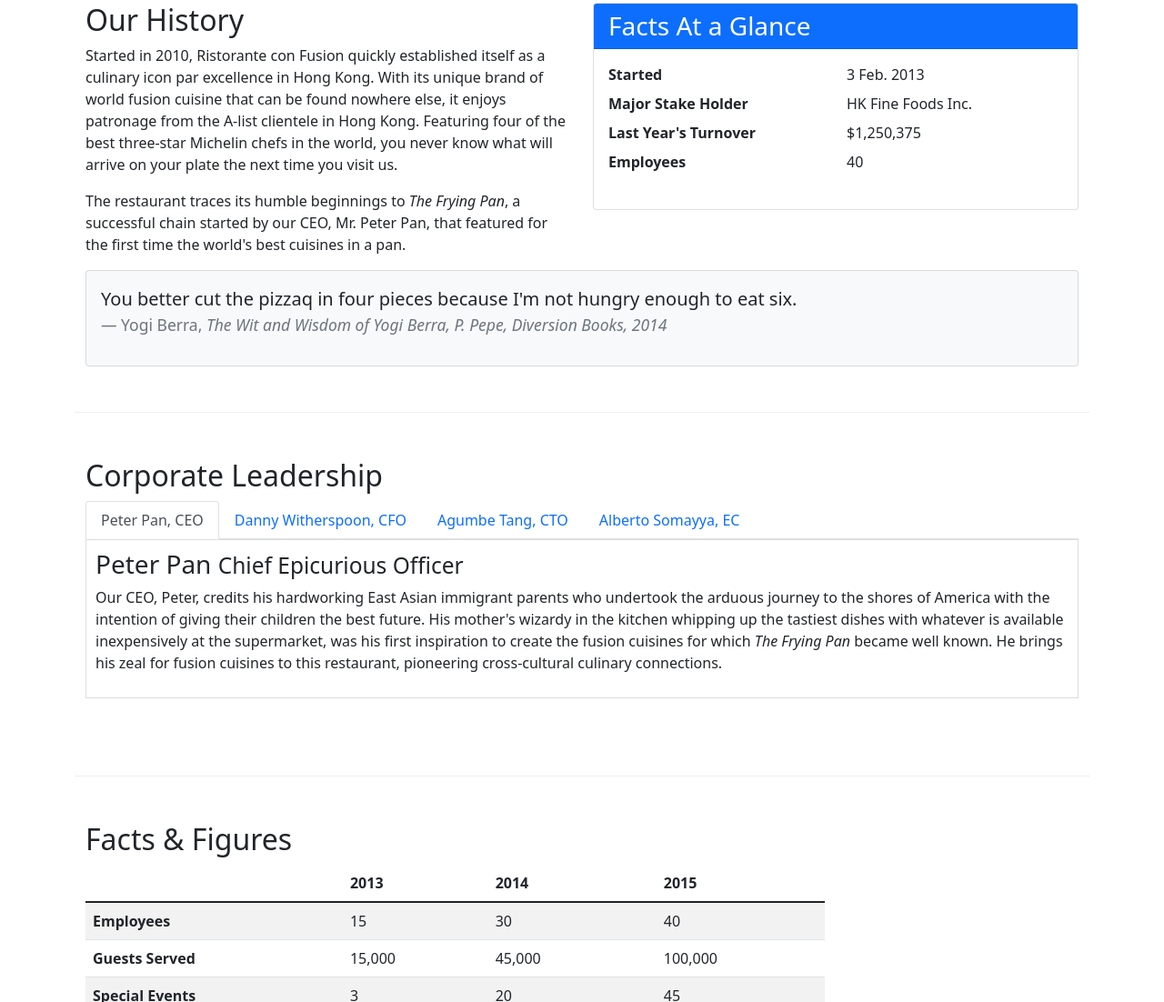
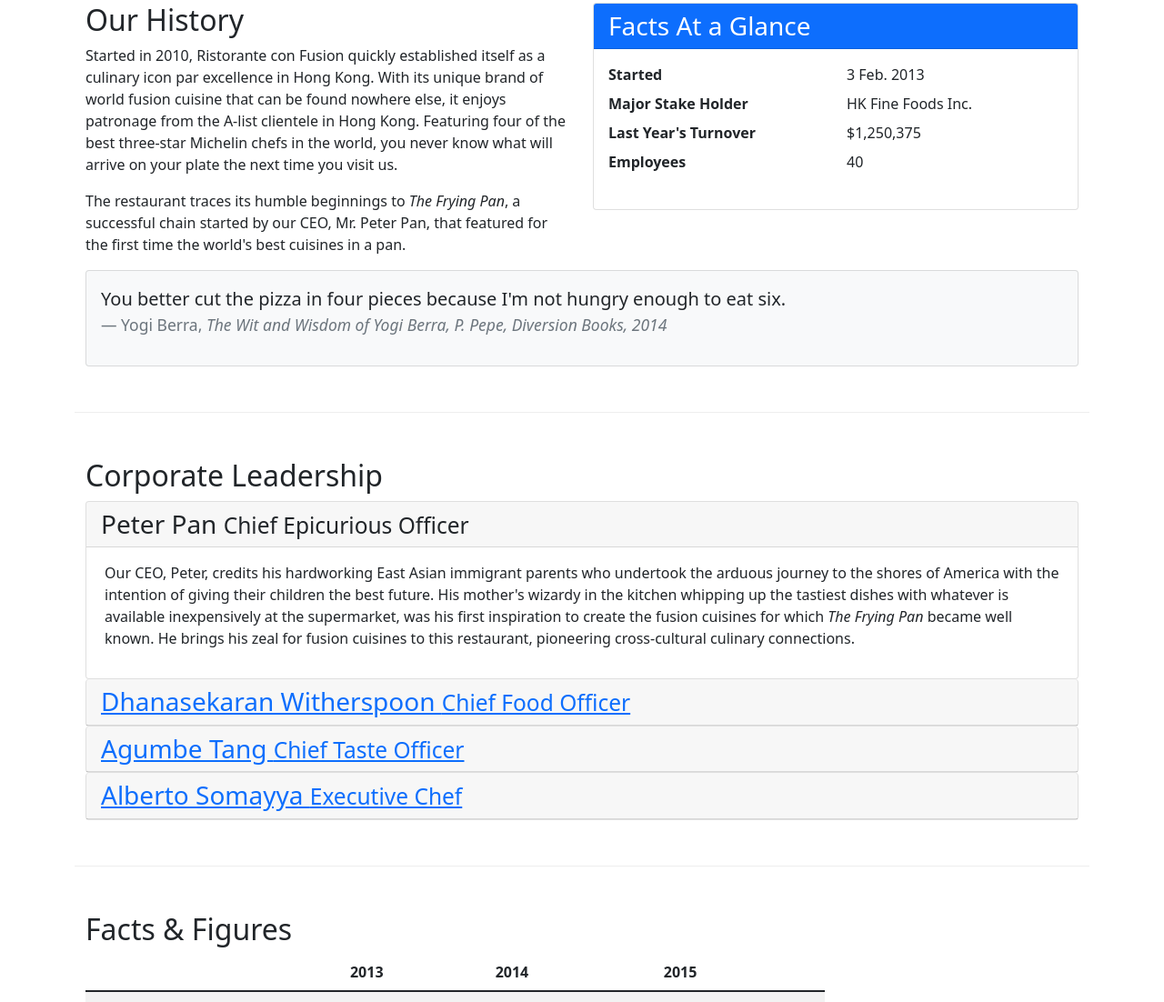
Before and after one commit to bethanycable/coursera-bootstrap, a website: page aboutus.html in a window 1280 px wide. Shown: the part 488-1590 px from the top of the page at 91% size. Drawn offline with nearby package versions, Linux system fonts and the light colour scheme.

Commit message:
Accordion

```diff
--- a/aboutus.html
+++ b/aboutus.html
@@ -84,7 +84,7 @@
             <div class="col-12">
                 <div class="card card-body bg-light">
                     <blockquote class="blockquote">
-                        <p>You  better cut the pizzaq in four pieces
+                        <p>You  better cut the pizza in four pieces
                             because I'm not hungry enough to eat six.
                         </p>
                         <footer class="blockquote-footer">Yogi Berra,
@@ -97,43 +97,61 @@
             </div>
         </div>
 
-
         <div class="row row-content">
             <div class="col col-sm">
                 <h2>Corporate Leadership</h2>
-                <ul class="nav nav-tabs">
-                    <li class="nav-item">
-                        <a class="nav-link active" href="#peter"
-                            role="tab" data-toggle="tab">Peter Pan, CEO</a>
-                    </li>
-                    <li class="nav-item">
-                        <a class="nav-link" href="#danny"
-                            role="tab" data-toggle="tab">Danny Witherspoon, CFO</a>
-                    </li><li class="nav-item">
-                        <a class="nav-link" href="#agumbe"
-                            role="tab" data-toggle="tab">Agumbe Tang, CTO</a>
-                    </li><li class="nav-item">
-                        <a class="nav-link" href="#alberto"
-                            role="tab" data-toggle="tab">Alberto Somayya, EC</a>
-                    </li>
-                </ul>
 
-                <div class="tab-content">
-                    <div class="tab-pane fade show active" role="tabpanel" id="peter">
-                        <h3>Peter Pan <small>Chief Epicurious Officer</small></h3>
-                        <p class="d-none d-sm-block">Our CEO, Peter, credits his hardworking East Asian immigrant parents who undertook the arduous journey to the shores of America with the intention of giving their children the best future. His mother's wizardy in the kitchen whipping up the tastiest dishes with whatever is available inexpensively at the supermarket, was his first inspiration to create the fusion cuisines for which <em>The Frying Pan</em> became well known. He brings his zeal for fusion cuisines to this restaurant, pioneering cross-cultural culinary connections.</p>
+                <div class="accordian">
+                    <div class="card accordion-item">
+                        <div class="card-header accordion-header" role="tab" id="peterhead">
+                            <h3 class="mb-0">
+                                <a data-bs-toggle="collapse" data-bs-target="#peter"> Peter Pan <small>Chief Epicurious Officer</small></a>
+                            </h3>
+                            </div>
+                        <div class="accordion-collapse collapse show" id="peter" data-parent="accordian">
+                            <div class="card-body accordion-body">
+                                <p class="d-none d-sm-block">Our CEO, Peter, credits his hardworking East Asian immigrant parents who undertook the arduous journey to the shores of America with the intention of giving their children the best future. His mother's wizardy in the kitchen whipping up the tastiest dishes with whatever is available inexpensively at the supermarket, was his first inspiration to create the fusion cuisines for which <em>The Frying Pan</em> became well known. He brings his zeal for fusion cuisines to this restaurant, pioneering cross-cultural culinary connections.</p>
+                            </div>
+                        </div>
                     </div>
-                    <div class="tab-pane fade" role="tabpanel" id="danny">
-                        <h3>Dhanasekaran Witherspoon <small>Chief Food Officer</small></h3>
-                        <p class="d-none d-sm-block">Our CFO, Danny, as he is affectionately referred to by his colleagues, comes from a long established family tradition in farming and produce. His experiences growing up on a farm in the Australian outback gave him great appreciation for varieties of food sources. As he puts it in his own words, <em>Everything that runs, wins, and everything that stays, pays!</em></p>
+
+                    <div class="card accordion-item">
+                        <div class="card-header accordion-header" role="tab" id="dannyhead">
+                            <h3 class="mb-0">
+                                <a class="collapsed" data-bs-toggle="collapse" data-bs-target="#danny">Dhanasekaran Witherspoon <small>Chief Food Officer</small></a>
+                            </h3>
+                            </div>
+                        <div class="accordion-collapse collapse"  id="danny" data-parent="accordian">
+                            <div class="card-body accordion-body">
+                                <p class="d-none d-sm-block">Our CFO, Danny, as he is affectionately referred to by his colleagues, comes from a long established family tradition in farming and produce. His experiences growing up on a farm in the Australian outback gave him great appreciation for varieties of food sources. As he puts it in his own words, <em>Everything that runs, wins, and everything that stays, pays!</em></p>
+                            </div>
+                        </div>
                     </div>
-                    <div class="tab-pane fade" role="tabpanel" id="agumbe">
-                        <h3>Agumbe Tang <small>Chief Taste Officer</small></h3>
-                        <p class="d-none d-sm-block">Blessed with the most discerning gustatory sense, Agumbe, our CTO, personally ensures that every dish that we serve meets his exacting tastes. Our chefs dread the tongue lashing that ensues if their dish does not meet his exacting standards. He lives by his motto, <em>You click only if you survive my lick.</em></p>
+
+                    <div class="card accordion-item">
+                        <div class="card-header accordion-header" role="tab" id="agumbehead">
+                            <h3 class="mb-0">
+                                <a class="collapsed" data-bs-toggle="collapse" data-bs-target="#agumbe">Agumbe Tang <small>Chief Taste Officer</small></a>
+                            </h3>
+                            </div>
+                        <div class="accordion-collapse collapse " id="agumbe" data-parent="accordian">
+                            <div class="card-body accordion-body">
+                                <p class="d-none d-sm-block">Blessed with the most discerning gustatory sense, Agumbe, our CTO, personally ensures that every dish that we serve meets his exacting tastes. Our chefs dread the tongue lashing that ensues if their dish does not meet his exacting standards. He lives by his motto, <em>You click only if you survive my lick.</em></p>
+                            </div>
+                        </div>
                     </div>
-                    <div class="tab-pane fade" role="tabpanel" id="alberto">
-                        <h3>Alberto Somayya <small>Executive Chef</small></h3>
-                        <p class="d-none d-sm-block">Award winning three-star Michelin chef with wide International experience having worked closely with whos-who in the culinary world, he specializes in creating mouthwatering Indo-Italian fusion experiences. He says, <em>Put together the cuisines from the two craziest cultures, and you get a winning hit! Amma Mia!</em></p>
+
+                    <div class="card accordion-item">
+                        <div class="card-header accordion-header" role="tab" id="albertohead">
+                            <h3 class="mb-0">
+                                <a class="collapsed" data-bs-toggle="collapse" data-bs-target="#alberto">Alberto Somayya <small>Executive Chef</small></a>
+                            </h3>
+                            </div>
+                        <div class="accordion-collapse collapse " id="alberto" data-parent="accordian">
+                            <div class="card-body accordion-body">
+                                <p class="d-none d-sm-block">Award winning three-star Michelin chef with wide International experience having worked closely with whos-who in the culinary world, he specializes in creating mouthwatering Indo-Italian fusion experiences. He says, <em>Put together the cuisines from the two craziest cultures, and you get a winning hit! Amma Mia!</em></p>
+                            </div>
+                        </div>
                     </div>
                 </div>
             </div>
```
